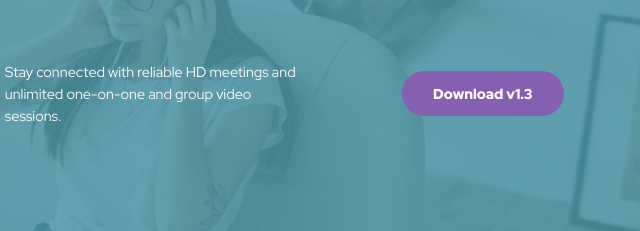
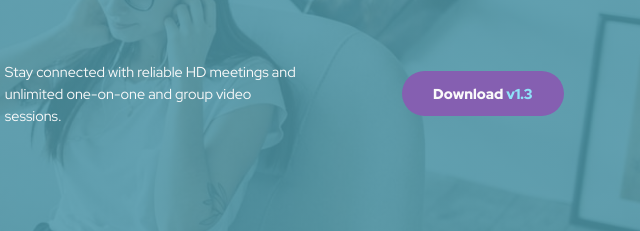
Before and after one commit to DeraTheOz/Meet-Landing-Page, a plain HTML site: page index.html in a window 1280 px wide. Shown: the part 1535-1766 px from the top of the page, 536-1176 px from the left. Drawn offline with Linux system fonts and the light colour scheme.

Commit message:
updated html/css

```diff
--- a/css/style.css
+++ b/css/style.css
@@ -43,7 +43,6 @@ body {
 
 /*************** HEADER ***************/
 .header {
-	/* max-width: 144rem; */
 	padding: 4.5rem 0;
 	margin-bottom: 4.6rem;
 	display: flex;
@@ -58,9 +57,7 @@ body {
 }
 
 .grid {
-	/* max-width: 144rem; */
 	display: grid;
-	/* grid-template-columns: repeat(3, 1fr); */
 	grid-template-columns: 1.5fr 2fr 1.5fr;
 	align-items: center;
 	gap: 4rem;
@@ -151,6 +148,10 @@ body {
 .button-purple:hover {
 	background-color: var(--dark-purple);
 	filter: brightness(1.3);
+}
+
+.button-purple-v {
+	color: var(--dark-purple);
 }
 
 .steps {
--- a/index.html
+++ b/index.html
@@ -138,7 +138,9 @@
 					Stay connected with reliable HD meetings and unlimited
 					one-on-one and group video sessions.
 				</p>
-				<button class="button button-purple">Download v1.3</button>
+				<button class="button button-purple">
+					Download <span class="button-purple-v">v1.3</span>
+				</button>
 			</div>
 
 			<div class="steps__2">
```
